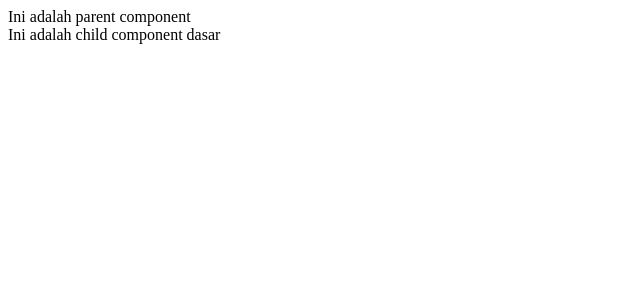
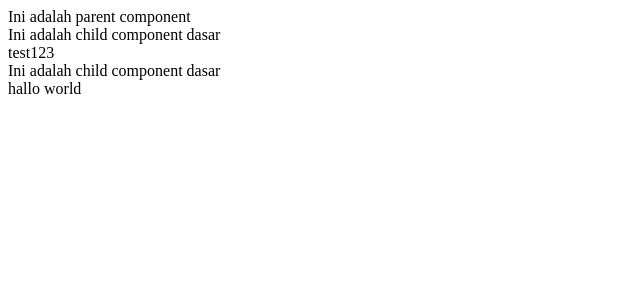
Before and after one commit to Fachrurazzi/vue-3-basic, a Vue app: page / in a window 1280 px wide. Shown: the top 300 px of the page, without its empty margins (0-640 px from the left). Built offline with nearby package versions, Linux system fonts and the light colour scheme.

Commit message:
Props Component

```diff
--- a/src/App.vue
+++ b/src/App.vue
@@ -1,12 +1,18 @@
 <template>
   <div>Ini adalah parent component</div>
-  <child-component/>
+  <child-component text="test123"/>
+  <child-component :text="message"/>
 </template>
 
 <script>
 import ChildComponent from './components/ChildComponent.vue'
 export default {
-  components:{ ChildComponent }
+  components:{ ChildComponent },
+  data() {
+    return {
+      message: 'hallo world'
+    }
+  }
 }
 </script>
 
--- a/src/components/ChildComponent.vue
+++ b/src/components/ChildComponent.vue
@@ -1,3 +1,15 @@
 <template>
     <div>Ini adalah child component dasar</div>
+    <div>{{ text }}</div>
 </template>
+
+<script>
+export default {
+    props: {
+        text: {
+            type: String,
+            default: ''
+        }
+    }
+}
+</script>
```
